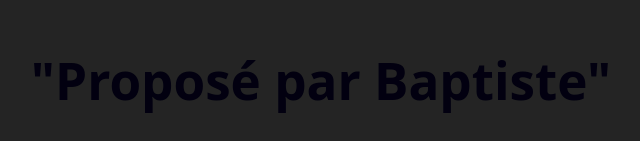
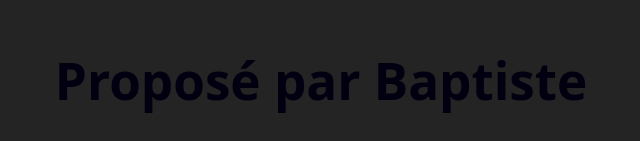
Before and after one commit to blegourr/wascobar, a React (Vite) app: page /projects/anglais in a window 1280 px wide. Shown: the part 197-338 px from the top of the page, without its empty margins (319-959 px from the left). Built offline with nearby package versions, Linux system fonts and the light colour scheme; the HTML template or start-up script is replaced by a standard one.

Commit message:
bettered_first_layer

```diff
--- a/src/compoments/moved/project/anglais/first_layer/first_layer.jsx
+++ b/src/compoments/moved/project/anglais/first_layer/first_layer.jsx
@@ -4,7 +4,7 @@
   return (
     <div className='first_layer_project_anglais'>
       <div className="titre">
-        <h1>"Proposé par Baptiste"</h1>
+        <h1>Proposé par Baptiste</h1>
       </div>
       <div className="desc">
         <img src={baba} alt="" />
```
